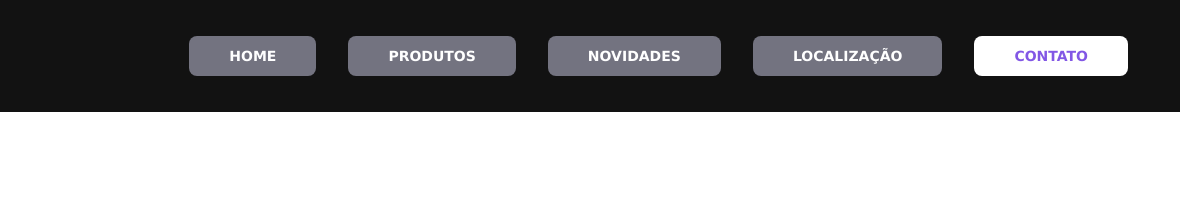
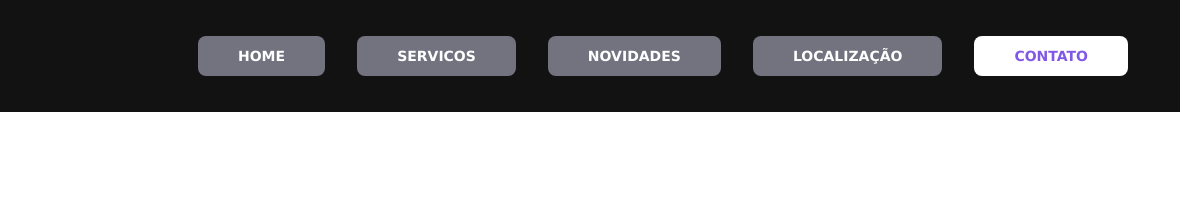
Before and after one commit to MateusHBR/mateusdev, a plain HTML site: page contato/index.html in a window 1280 px wide. Shown: the top 200 px of the page, 100-1280 px from the left. Drawn offline with Linux system fonts and the light colour scheme.

Commit message:
rename produtos to servicos

```diff
--- a/contato/index.html
+++ b/contato/index.html
@@ -16,7 +16,7 @@
       <img class="logo" src="../logo.png" alt="Logo MateusDev">
       <ul>
         <li><a href="../index.html">HOME</a></li>
-        <li><a href="../produtos/index.html">PRODUTOS</a></li>
+        <li><a href="../servicos/index.html">SERVICOS</a></li>
         <li><a href="../novidades/index.html">NOVIDADES</a></li>
         <li><a href="../localizacao/index.html">LOCALIZAÇÃO</a></li>
         <li class="ativo"><a href="#">CONTATO</a></li>
```
Also changed, not shown: index.html (+1 -1 lines), localizacao/index.html (+1 -1 lines), novidades/index.html (+1 -1 lines), servicos/index.css (added), servicos/index.html (renamed from produtos/index.html).
